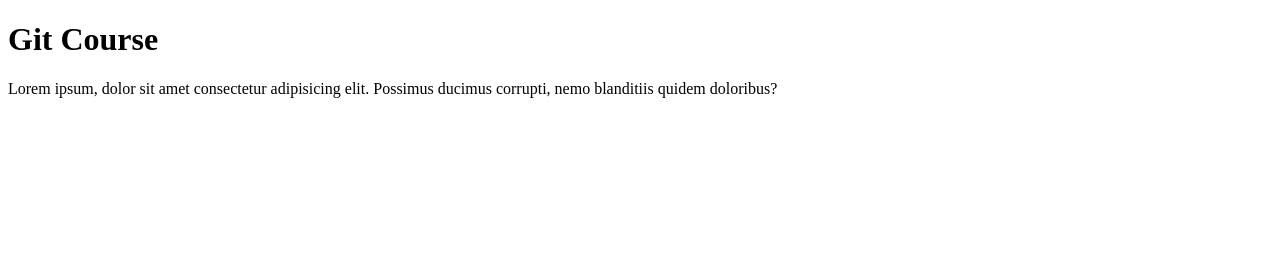
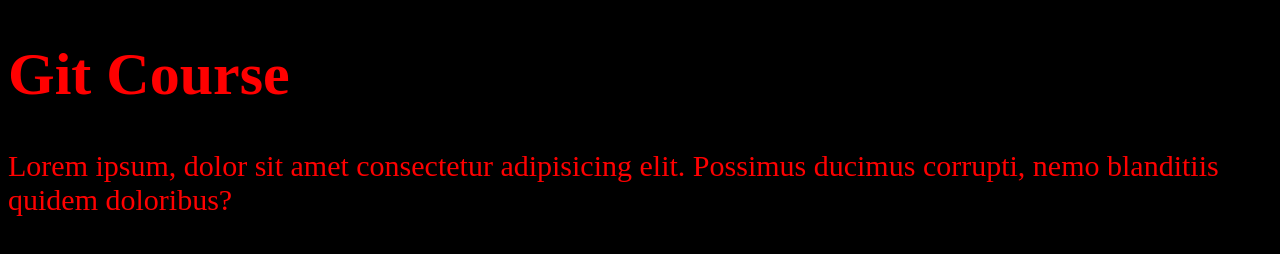
Before and after one commit to haru-Blank/git-cc, a plain HTML site: page index.html in a window 1280 px wide. Drawn offline with Linux system fonts and the light colour scheme.

Commit message:
style was added

```diff
--- a/index.html
+++ b/index.html
@@ -5,6 +5,7 @@
     <meta http-equiv="X-UA-Compatible" content="IE=edge" />
     <meta name="viewport" content="width=device-width, initial-scale=1.0" />
     <title>My git File</title>
+    <link rel="stylesheet" href="style.css" />
   </head>
   <body>
     <h1>Git Course</h1>
--- a/style.css
+++ b/style.css
@@ -0,0 +1,5 @@
+body {
+  background-color: black;
+  color: red;
+  font-size: 30px;
+}
```
